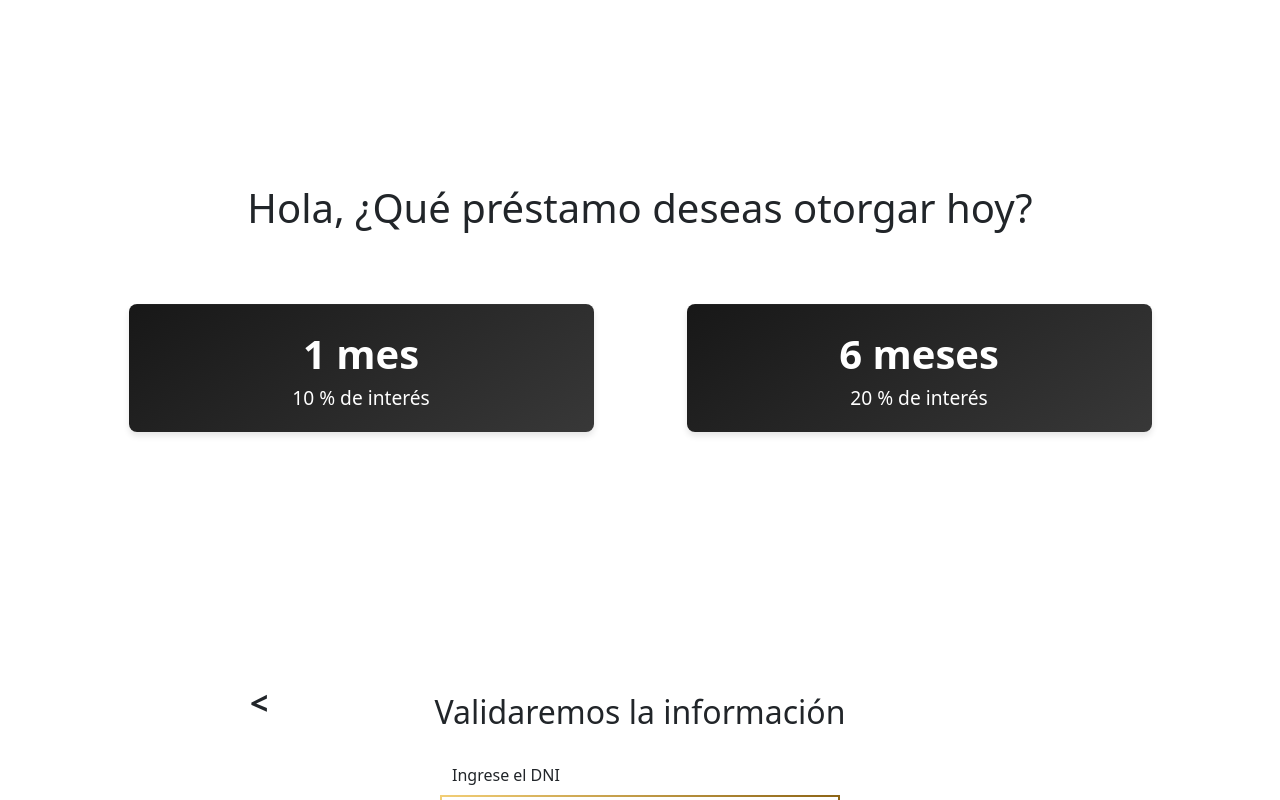
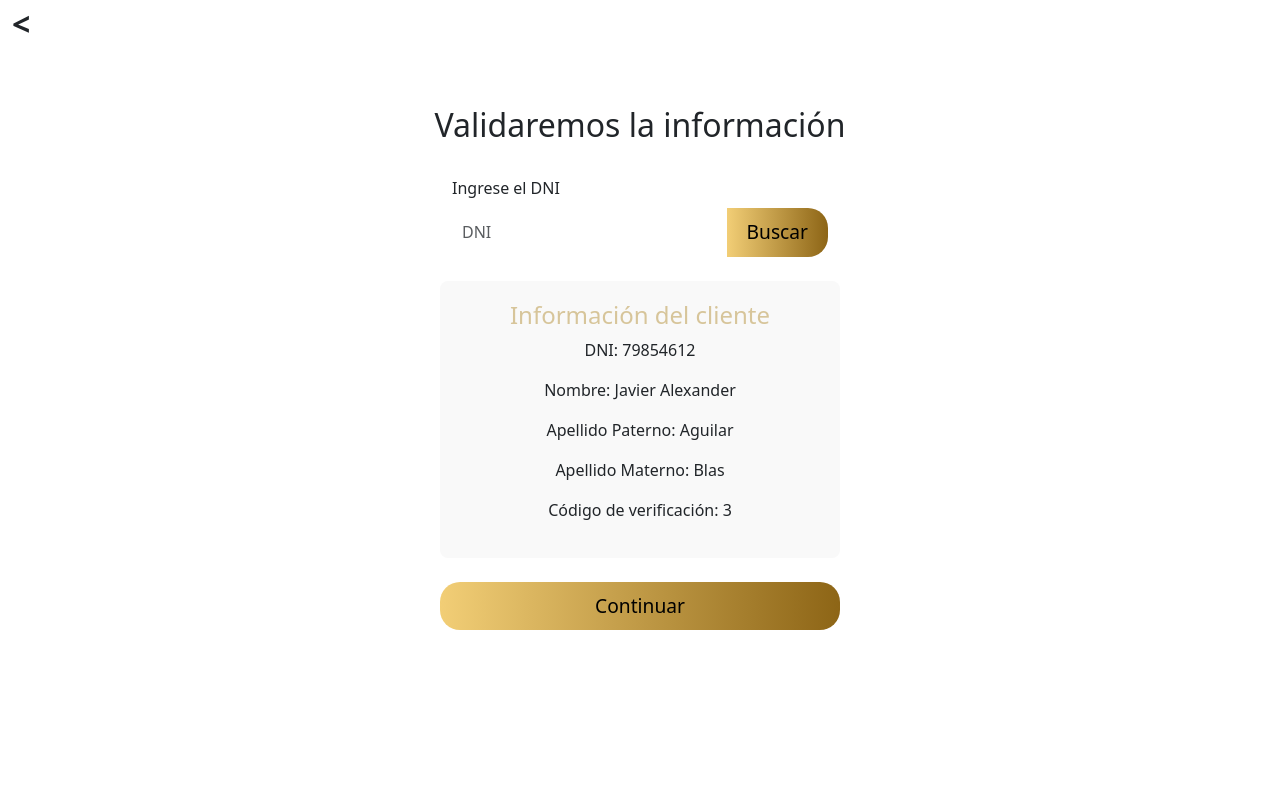
Before and after one commit to FinancieraGuevara/Financiera-Frontend, an Angular app in the folder app/: page / in a window 1280 px wide. Shown: the top 800 px of the page. Built offline with nearby package versions, Linux system fonts and the light colour scheme.

Commit message:
Agregando boton buscar para validar información

```diff
--- a/app/src/app/app.component.html
+++ b/app/src/app/app.component.html
@@ -1,2 +1 @@
-<app-seleccionar-tipo-prestamo></app-seleccionar-tipo-prestamo>
 <app-validar-informacion></app-validar-informacion>
--- a/app/src/app/app.component.ts
+++ b/app/src/app/app.component.ts
@@ -2,11 +2,12 @@ import { Component } from '@angular/core';
 import { RouterOutlet } from '@angular/router';
 import { SeleccionarTipoPrestamoComponent } from './seleccionar-tipo-prestamo/seleccionar-tipo-prestamo.component';
 import { ValidarInformacionComponent } from "./validar-informacion/validar-informacion.component";
+import { IngresarDetallePrestamoComponent } from "./ingresar-detalle-prestamo/ingresar-detalle-prestamo.component";
 
 @Component({
   selector: 'app-root',
   standalone: true,
-  imports: [RouterOutlet, SeleccionarTipoPrestamoComponent, ValidarInformacionComponent],
+  imports: [RouterOutlet, SeleccionarTipoPrestamoComponent, ValidarInformacionComponent, IngresarDetallePrestamoComponent],
   templateUrl: './app.component.html',
   styleUrl: './app.component.scss'
 })
--- /dev/null
+++ b/app/src/app/ingresar-detalle-prestamo/ingresar-detalle-prestamo.component.html
@@ -0,0 +1 @@
+<p>Hola mundo</p>
--- a/app/src/app/validar-informacion/validar-informacion.component.html
+++ b/app/src/app/validar-informacion/validar-informacion.component.html
@@ -1,11 +1,14 @@
-<div class="container-fluid d-flex flex-column justify-content-center min-vh-80">
+<!-- Flecha hacia atrás -->
+<div class="row m-0">
+    <div class="">
+        <a href="#" class="btn-atras text-reset m-0" style="padding: 0;">&lt;</a>
+    </div>
+</div>
+
+<!-- Contenido principal -->
+<div class="container-fluid d-flex flex-column justify-content-center min-vh-80 m-0">
 
     <div class="container position-relative">
-
-        <!-- Flecha hacia atrás -->
-        <div class="back-arrow position-absolute">
-            <a href="#" class="btn-atras text-reset">&lt;</a>
-        </div>
 
         <!-- Título -->
         <div class="conainter">
@@ -17,11 +20,12 @@
             <div class="row">
                 <div class="col-md-6 offset-md-3 form-container">
                   <form>
-                    <!-- Campo DNI -->
+                    <!-- Campo DNI con botón a la derecha -->
                     <div class="row mb-4">
                         <label for="dni" class="form-label">Ingrese el DNI</label>
-                        <div class="input-wrapper">
+                        <div class="input-group">
                             <input type="text" id="dni" class="form-control dni-input" placeholder="DNI" maxlength="8" (keypress)="validateNumber($event)" required>
+                            <button class="btn btn-op" type="button">Buscar</button>
                         </div>
                     </div>
 
@@ -46,4 +50,4 @@
 
     </div>
 
-  </div>
+</div>
--- a/app/src/app/validar-informacion/validar-informacion.component.scss
+++ b/app/src/app/validar-informacion/validar-informacion.component.scss
@@ -82,3 +82,8 @@
 .min-vh-80 {
     min-height: 80vh;
 }
+.btn-op:hover {
+  transform: translateY(0px)!important; /* Eleva el botón 5px hacia arriba */
+  box-shadow: 0 4px 8px rgba(0, 0, 0, 0.2); /* Sombra para dar sensación de elevación */
+  background-position: left; /* Mueve el gradiente lentamente hacia la izquierda */
+}
```
Also changed, not shown: app/src/app/ingresar-detalle-prestamo/ingresar-detalle-prestamo.component.ts (added, +12 -0 lines), app/src/app/ingresar-detalle-prestamo/ingresar-detalle-prestamo.component.scss (added), 1 other file (tests, documents, lock files or other folders).
